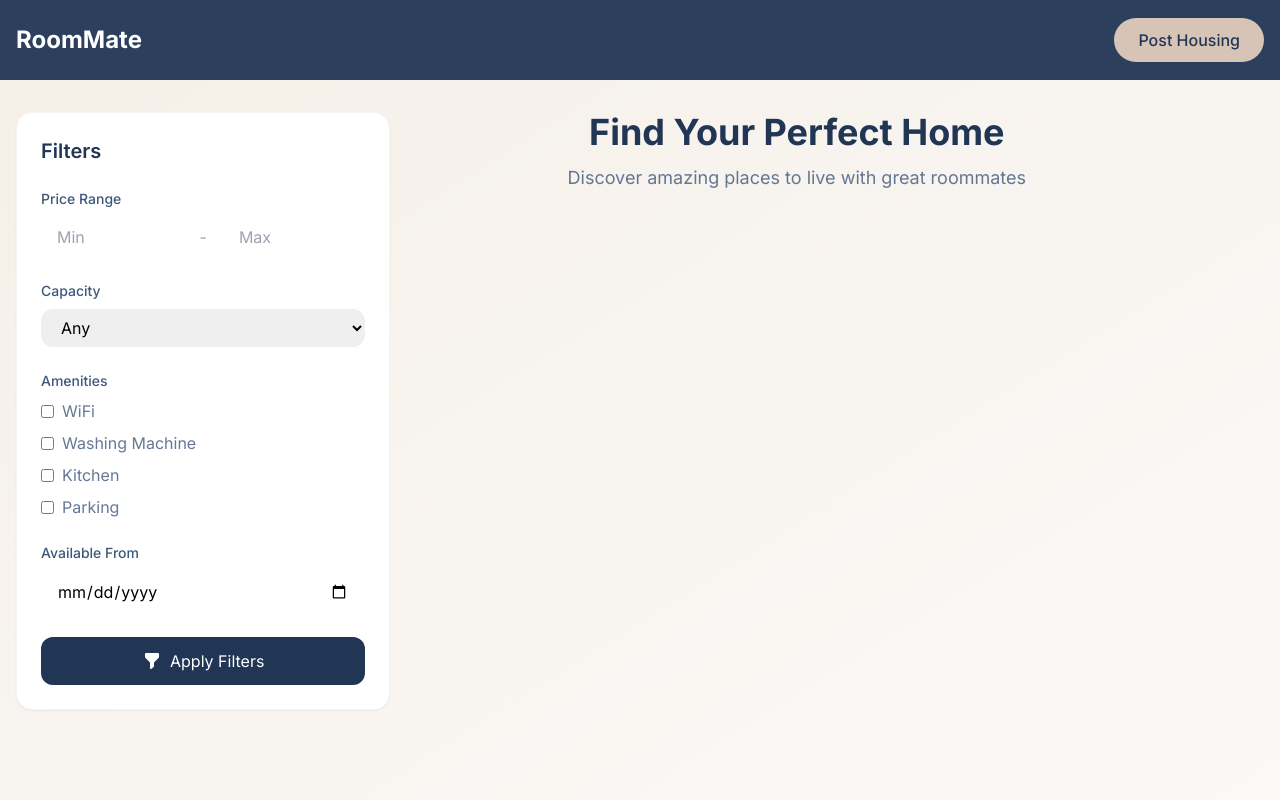
After one commit to IGaXoWnI/RoomMate, a PHP site: the page made by app/views/housing/index.php in a window 1280 px wide. The commit adds this page. Run offline with PHP 8.4, Linux system fonts and the light colour scheme; the template is opened without the code that fills it, so the values that code supplies are empty; some libraries are stand-ins or nearby versions.

Commit message:
create a premium cards for housing offers with filtre system

```diff
--- a/app/controllers/HousingController.php
+++ b/app/controllers/HousingController.php
@@ -65,4 +65,9 @@ class HousingController extends BaseController {
             exit;
         }
     }
+
+    public function index() {
+        $listings = $this->housingModel->getAllListings();
+        $this->render('housing/index', ['listings' => $listings]);
+    }
 }
--- /dev/null
+++ b/app/views/housing/index.php
@@ -0,0 +1,240 @@
+<!DOCTYPE html>
+<html lang="en">
+<head>
+    <meta charset="UTF-8">
+    <meta name="viewport" content="width=device-width, initial-scale=1.0">
+    <script src="https://cdn.tailwindcss.com"></script>
+    <link href="https://fonts.googleapis.com/css2?family=Inter:wght@400;500;600;700&display=swap" rel="stylesheet">
+    <script>
+        tailwind.config = {
+            theme: {
+                extend: {
+                    colors: {
+                        'primary-dark': '#213555',
+                        'primary-medium': '#3E5879',
+                        'accent-light': '#D8C4B6',
+                        'background': '#F5EFE7',
+                    },
+                    fontFamily: {
+                        sans: ['Inter', 'sans-serif'],
+                    }
+                }
+            }
+        }
+    </script>
+    <title>Find Housing - RoomMate</title>
+</head>
+<body class="bg-gradient-to-br from-background to-accent-light/10 min-h-screen">
+    <nav class="fixed top-0 left-0 right-0 z-50 bg-primary-dark/95 backdrop-blur-sm">
+        <div class="max-w-7xl mx-auto px-4">
+            <div class="flex justify-between items-center h-20">
+                <a href="/home" class="text-2xl font-bold text-white hover:text-accent-light transition-colors duration-300">
+                    RoomMate
+                </a>
+                <a href="/post-housing" class="px-6 py-2.5 bg-accent-light text-primary-dark rounded-full hover:bg-accent-light/90 transition-all duration-300 font-medium">
+                    Post Housing
+                </a>
+            </div>
+        </div>
+    </nav>
+
+    <div class="pt-28 pb-16 px-4 max-w-7xl mx-auto">
+        <div class="flex gap-8">
+            <!-- Filter Section (30%) -->
+            <div class="w-[30%]">
+                <div class="bg-white rounded-2xl shadow-sm border border-gray-100 p-6 sticky top-28">
+                    <h2 class="text-xl font-semibold text-primary-dark mb-6">Filters</h2>
+
+                    <form action="/find-housing" method="GET" class="space-y-6">
+                        <!-- Price Range -->
+                        <div>
+                            <label class="block text-sm font-medium text-primary-medium mb-2">Price Range</label>
+                            <div class="flex gap-4 items-center">
+                                <input type="number" name="min_price" placeholder="Min"
+                                    class="w-full px-4 py-2 rounded-xl border-gray-200 focus:border-accent-light focus:ring focus:ring-accent-light/20">
+                                <span class="text-gray-400">-</span>
+                                <input type="number" name="max_price" placeholder="Max"
+                                    class="w-full px-4 py-2 rounded-xl border-gray-200 focus:border-accent-light focus:ring focus:ring-accent-light/20">
+                            </div>
+                        </div>
+
+                        <!-- Capacity -->
+                        <div>
+                            <label class="block text-sm font-medium text-primary-medium mb-2">Capacity</label>
+                            <select name="capacity" class="w-full px-4 py-2 rounded-xl border-gray-200 focus:border-accent-light focus:ring focus:ring-accent-light/20">
+                                <option value="">Any</option>
+                                <option value="1">1 Person</option>
+                                <option value="2">2 People</option>
+                                <option value="3">3 People</option>
+                                <option value="4+">4+ People</option>
+                            </select>
+                        </div>
+
+                        <!-- Amenities -->
+                        <div>
+                            <label class="block text-sm font-medium text-primary-medium mb-2">Amenities</label>
+                            <div class="space-y-2">
+                                <label class="flex items-center gap-2">
+                                    <input type="checkbox" name="amenities[]" value="wifi"
+                                        class="rounded text-accent-light focus:ring-accent-light">
+                                    <span class="text-primary-medium/80">WiFi</span>
+                                </label>
+                                <label class="flex items-center gap-2">
+                                    <input type="checkbox" name="amenities[]" value="washing_machine"
+                                        class="rounded text-accent-light focus:ring-accent-light">
+                                    <span class="text-primary-medium/80">Washing Machine</span>
+                                </label>
+                                <label class="flex items-center gap-2">
+                                    <input type="checkbox" name="amenities[]" value="kitchen"
+                                        class="rounded text-accent-light focus:ring-accent-light">
+                                    <span class="text-primary-medium/80">Kitchen</span>
+                                </label>
+                                <label class="flex items-center gap-2">
+                                    <input type="checkbox" name="amenities[]" value="parking"
+                                        class="rounded text-accent-light focus:ring-accent-light">
+                                    <span class="text-primary-medium/80">Parking</span>
+                                </label>
+                            </div>
+                        </div>
+
+                        <!-- Availability -->
+                        <div>
+                            <label class="block text-sm font-medium text-primary-medium mb-2">Available From</label>
+                            <input type="date" name="availability"
+                                class="w-full px-4 py-2 rounded-xl border-gray-200 focus:border-accent-light focus:ring focus:ring-accent-light/20">
+                        </div>
+
+                        <!-- Apply Filters Button -->
+                        <button type="submit"
+                            class="w-full px-6 py-3 bg-primary-dark text-white rounded-xl hover:bg-primary-medium transition-all duration-300 flex items-center justify-center gap-2">
+                            <svg xmlns="http://www.w3.org/2000/svg" class="h-5 w-5" viewBox="0 0 20 20" fill="currentColor">
+                                <path fill-rule="evenodd" d="M3 3a1 1 0 011-1h12a1 1 0 011 1v3a1 1 0 01-.293.707L12 11.414V15a1 1 0 01-.293.707l-2 2A1 1 0 018 17v-5.586L3.293 6.707A1 1 0 013 6V3z" clip-rule="evenodd" />
+                            </svg>
+                            Apply Filters
+                        </button>
+                    </form>
+                </div>
+            </div>
+
+            <!-- Listings Section (60%) -->
+            <div class="w-[60%]">
+                <!-- Centered Title Section -->
+                <div class="text-center mb-12">
+                    <h1 class="text-4xl font-bold text-primary-dark mb-3">Find Your Perfect Home</h1>
+                    <p class="text-primary-medium/80 text-lg">Discover amazing places to live with great roommates</p>
+                </div>
+
+                <!-- Listings Grid -->
+                <div class="space-y-8">
+                    <?php foreach ($listings as $listing): ?>
+                        <div class="bg-white rounded-2xl shadow-sm border border-gray-100 overflow-hidden hover:shadow-lg transition-all duration-300 flex">
+                            <!-- Image Section (40%) -->
+                            <div class="w-[40%] relative overflow-hidden">
+                                <?php if (!empty($listing['main_photo'])): ?>
+                                    <img
+                                        src="/uploads/<?= htmlspecialchars($listing['main_photo']) ?>"
+                                        alt="Housing"
+                                        class="w-full h-full object-cover"
+                                    >
+                                <?php else: ?>
+                                    <div class="w-full h-full bg-gray-100 flex items-center justify-center">
+                                        <svg class="w-16 h-16 text-gray-400" fill="none" stroke="currentColor" viewBox="0 0 24 24">
+                                            <path stroke-linecap="round" stroke-linejoin="round" stroke-width="2" d="M3 9a2 2 0 012-2h.93a2 2 0 001.664-.89l.812-1.22A2 2 0 0110.07 4h3.86a2 2 0 011.664.89l.812 1.22A2 2 0 0018.07 7H19a2 2 0 012 2v9a2 2 0 01-2 2H5a2 2 0 01-2-2V9z"/>
+                                            <path stroke-linecap="round" stroke-linejoin="round" stroke-width="2" d="M15 13a3 3 0 11-6 0 3 3 0 016 0z"/>
+                                        </svg>
+                                    </div>
+                                <?php endif; ?>
+                                <div class="absolute top-4 left-4">
+                                    <span class="px-4 py-2 bg-primary-dark/90 text-white rounded-full text-sm font-medium backdrop-blur-sm">
+                                        MAD <?= number_format($listing['loyer'] ?? 0, 0) ?>/month
+                                    </span>
+                                </div>
+                            </div>
+
+                            <!-- Content Section (60%) -->
+                            <div class="w-[60%] p-8 flex flex-col">
+                                <div class="flex-1">
+                                    <div class="flex items-start justify-between mb-4">
+                                        <div>
+                                            <h2 class="text-2xl font-semibold text-primary-dark mb-2"><?= htmlspecialchars($listing['localisation'] ?? 'Location not specified') ?></h2>
+                                            <div class="flex items-center gap-4 text-primary-medium/70">
+                                                <span class="flex items-center gap-1">
+                                                    <svg class="w-5 h-5" fill="none" stroke="currentColor" viewBox="0 0 24 24">
+                                                        <path stroke-linecap="round" stroke-linejoin="round" stroke-width="2" d="M19 21V5a2 2 0 00-2-2H7a2 2 0 00-2 2v16m14 0h2m-2 0h-5m-9 0H3m2 0h5M9 7h1m-1 4h1m4-4h1m-1 4h1m-5 10v-5a1 1 0 011-1h2a1 1 0 011 1v5m-4 0h4"/>
+                                                    </svg>
+                                                    <?= htmlspecialchars($listing['capacite'] ?? '0') ?> People
+                                                </span>
+                                                <span class="flex items-center gap-1">
+                                                    <svg class="w-5 h-5" fill="none" stroke="currentColor" viewBox="0 0 24 24">
+                                                        <path stroke-linecap="round" stroke-linejoin="round" stroke-width="2" d="M8 7V3m8 4V3m-9 8h10M5 21h14a2 2 0 002-2V7a2 2 0 00-2-2H5a2 2 0 00-2 2v12a2 2 0 002 2z"/>
+                                                    </svg>
+                                                    Available from <?= $listing['disponibilite'] ? date('M j, Y', strtotime($listing['disponibilite'])) : 'Not specified' ?>
+                                                </span>
+                                            </div>
+                                        </div>
+                                    </div>
+
+                                    <?php if (!empty($listing['equipements'])): ?>
+                                        <div class="mb-6">
+                                            <h3 class="text-sm font-medium text-primary-medium mb-2">Amenities</h3>
+                                            <div class="flex flex-wrap gap-2">
+                                                <?php
+                                                $amenities = explode(',', $listing['equipements']);
+                                                foreach ($amenities as $amenity):
+                                                    if (trim($amenity)):
+                                                ?>
+                                                    <span class="px-3 py-1 bg-accent-light/10 text-primary-medium rounded-full text-sm">
+                                                        <?= htmlspecialchars(ucfirst(trim($amenity))) ?>
+                                                    </span>
+                                                <?php
+                                                    endif;
+                                                endforeach;
+                                                ?>
+                                            </div>
+                                        </div>
+                                    <?php endif; ?>
+
+                                    <?php if (!empty($listing['regles'])): ?>
+                                        <div class="mb-6">
+                                            <h3 class="text-sm font-medium text-primary-medium mb-2">House Rules</h3>
+                                            <p class="text-primary-medium/70 text-sm line-clamp-2">
+                                                <?= htmlspecialchars($listing['regles']) ?>
+                                            </p>
+                                        </div>
+                                    <?php endif; ?>
+                                </div>
+
+                                <div class="border-t border-gray-100 pt-6 mt-6 flex items-center justify-between">
+                                    <div class="flex items-center gap-4">
+                                        <div class="w-10 h-10 bg-primary-dark/10 rounded-full flex items-center justify-center">
+                                            <span class="text-primary-dark font-medium text-lg">
+                                                <?= strtoupper(substr($listing['owner_name'] ?? 'U', 0, 1)) ?>
+                                            </span>
+                                        </div>
+                                        <div>
+                                            <h3 class="font-medium text-primary-dark"><?= htmlspecialchars($listing['owner_name'] ?? 'Anonymous') ?></h3>
+                                            <p class="text-sm text-primary-medium/70"><?= htmlspecialchars($listing['owner_email'] ?? 'No email provided') ?></p>
+                                        </div>
+                                    </div>
+                                    <button class="px-4 py-2 bg-primary-dark text-white text-sm rounded-lg hover:bg-primary-medium transition-all duration-300 whitespace-nowrap">
+                                        Contact Owner
+                                    </button>
+                                </div>
+                            </div>
+                        </div>
+                    <?php endforeach; ?>
+                </div>
+            </div>
+        </div>
+    </div>
+
+    <style>
+        .line-clamp-2 {
+            display: -webkit-box;
+            -webkit-line-clamp: 2;
+            -webkit-box-orient: vertical;
+            overflow: hidden;
+        }
+    </style>
+</body>
+</html>
--- a/app/views/youcoder/home.php
+++ b/app/views/youcoder/home.php
@@ -69,7 +69,7 @@
                     Find your perfect roommate match among YouCode students. Share more than just a space - share your journey.
                 </p>
                 <div class="flex space-x-4">
-                    <a href="/register" class="inline-flex items-center px-6 py-3 border border-transparent text-base font-medium rounded-lg text-background bg-primary-dark hover:bg-primary-medium transition duration-150 ease-in-out">
+                    <a href="/find-housing" class="inline-flex items-center px-6 py-3 border border-transparent text-base font-medium rounded-lg text-background bg-primary-dark hover:bg-primary-medium transition duration-150 ease-in-out">
                         Start Exploring
                         <svg xmlns="http://www.w3.org/2000/svg" class="h-5 w-5 ml-2" viewBox="0 0 20 20" fill="currentColor">
                             <path fill-rule="evenodd" d="M10.293 3.293a1 1 0 011.414 0l6 6a1 1 0 010 1.414l-6 6a1 1 0 01-1.414-1.414L14.586 11H3a1 1 0 110-2h11.586l-4.293-4.293a1 1 0 010-1.414z" clip-rule="evenodd" />
@@ -181,7 +181,7 @@
                                 Search type (join/search together)
                             </li>
                         </ul>
-                        <a href="/home" class="inline-flex items-center justify-center w-full px-6 py-3 text-base font-medium text-white bg-primary-dark rounded-lg hover:bg-primary-medium transition duration-150 ease-in-out">
+                        <a href="/find-housing" class="inline-flex items-center justify-center w-full px-6 py-3 text-base font-medium text-white bg-primary-dark rounded-lg hover:bg-primary-medium transition duration-150 ease-in-out">
                             Find Housing
                         </a>
                     </div>
--- a/public/index.php
+++ b/public/index.php
@@ -34,6 +34,7 @@ Route::post('/logout', [AuthController::class, 'logout']);
 Route::get('/logout', [AuthController::class, 'logout']);
 Route::get('/post-housing', [HousingController::class, 'showPostHousingForm']);
 Route::post('/housing/store', [HousingController::class, 'store']);
+Route::get('/find-housing', [HousingController::class, 'index']);
 
 
 // admin routes
```
Also changed, not shown: app/models/Housing.php (+16 -0 lines), public/uploads/67ae0c1b52c05_rommmate.jpg (added), public/uploads/67ae0c1b52e69_use case.drawio (1).png (added), public/uploads/67ae0c1b52ef2_diagram de class.jpg (added).
